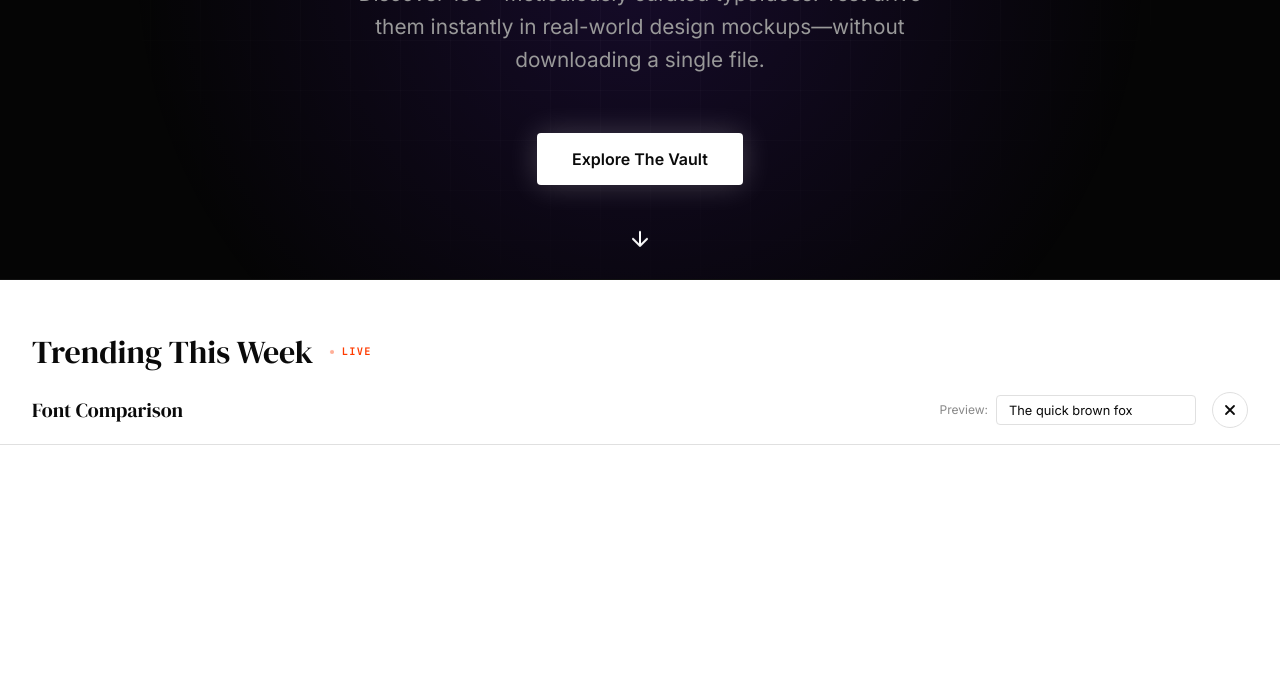
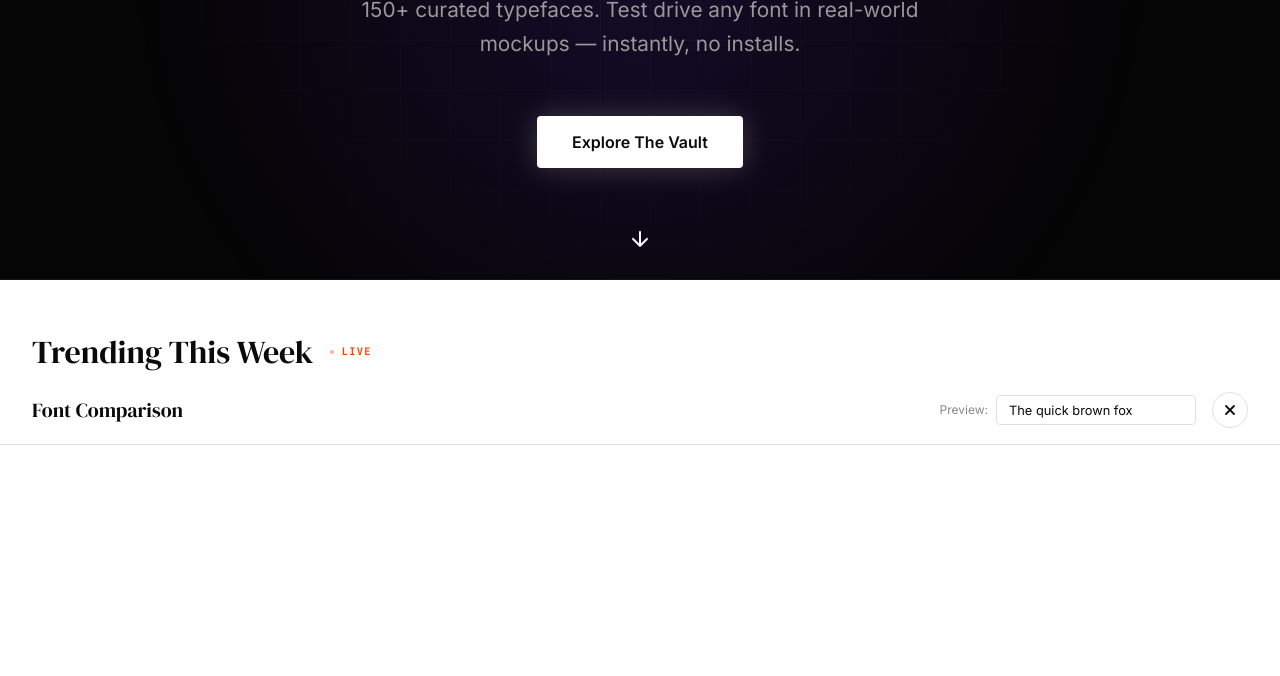
Before and after one commit to abhishek1734/fontvault, a plain HTML site: page index.html in a window 1280 px wide. Shown: the part 424-1100 px from the top of the page. Drawn offline with nearby package versions, Linux system fonts and the light colour scheme; a web font is replaced by a local one.

Commit message:
UI Tweak: update hero subline text

```diff
--- a/index.html
+++ b/index.html
@@ -51,7 +51,7 @@
     <div class="hero-content">
       <div class="hero-badge">FONTVAULT V2.0</div>
       <h1 class="hero-headline">Every font the <span class="gradient-text">world uses</span>,<br>Yours to explore</h1>
-      <p class="hero-subline">Discover 150+ meticulously curated typefaces. Test drive them instantly in real-world design mockups—without downloading a single file.</p>
+      <p class="hero-subline">150+ curated typefaces. Test drive any font in real-world mockups — instantly, no installs.</p>
       <div class="hero-ctas">
         <button class="btn btn-primary btn-glow" id="btn-browse-fonts">Explore The Vault</button>
       </div>
```
